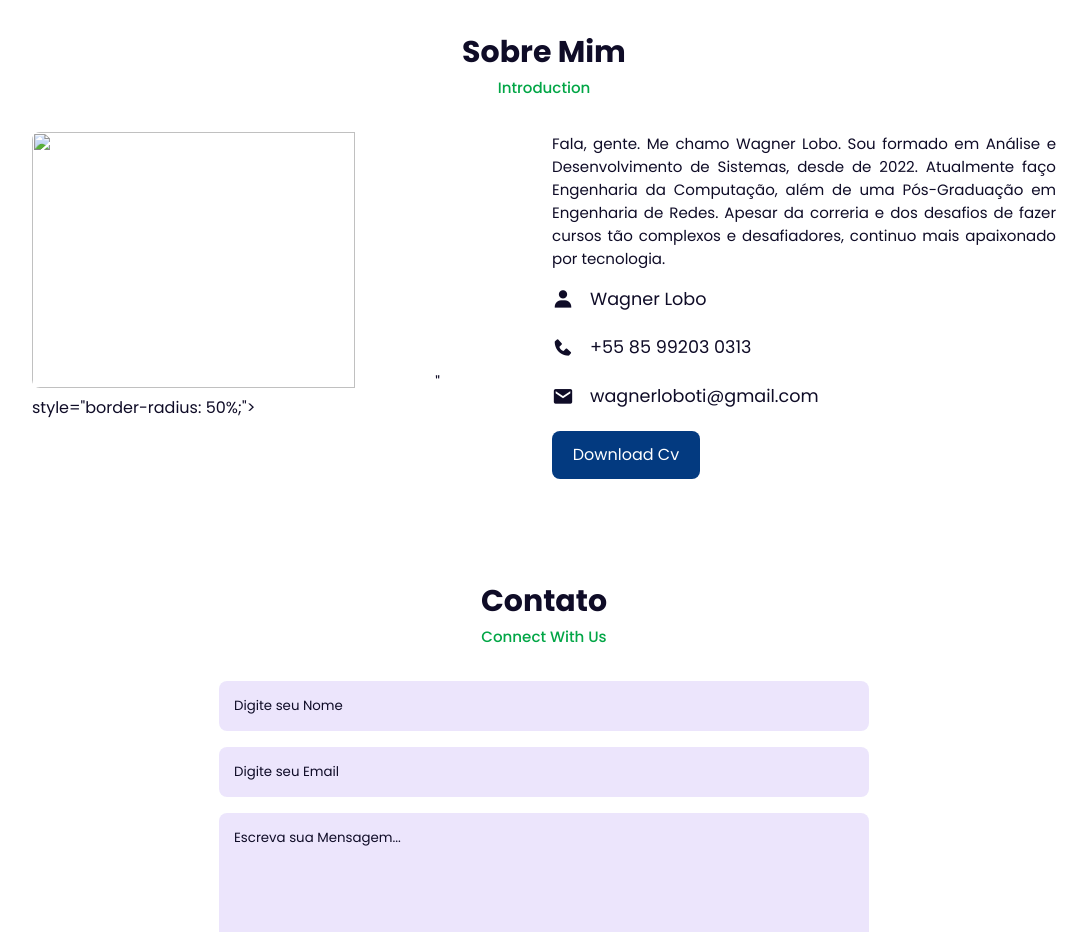
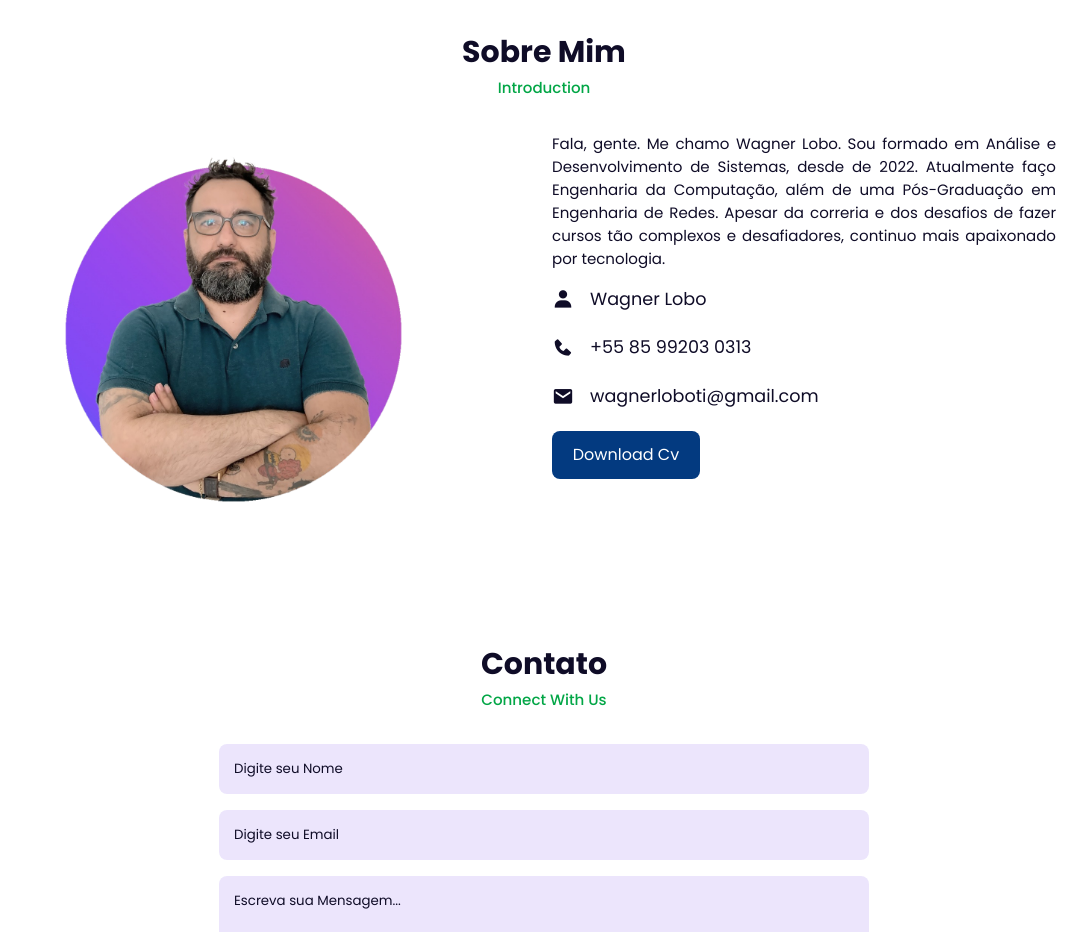
Before and after one commit to wagnerlobo/landpage, a plain HTML site: page index.html in a window 1280 px wide. Shown: the part 820-1752 px from the top of the page, without its empty margins (96-1183 px from the left). Drawn offline with nearby package versions, Linux system fonts and the light colour scheme.

Commit message:
Update index.html

```diff
--- a/index.html
+++ b/index.html
@@ -64,10 +64,7 @@
 
     <div class="about-container">
         <div class="about-img">
-            <img src="img/<svg xmlns="http://www.w3.org/2000/svg" width="256" height="256" viewBox="0 0 256 256"><g
-            fill="none"><rect width="256" height="256" fill="#f0db4f" rx="60"/><path fill="#323330" d="m67.312 213.932l19.59-11.856c3.78
-            6.701 7.218 12.371 15.465 12.371c7.905 0 12.889-3.092 12.889-15.12v-81.798h24.058v82.138c0 24.917-14.606 36.259-35.916 36.259c-19.245
-            0-30.416-9.967-36.087-21.996m85.07-2.576l19.588-11.341c5.157 8.421 11.859 14.607 23.715 14.607c9.969 0 16.325-4.984 16.325-11.858c0-8.248-6.53-11.17-17.528-15.98l-6.013-2.579c-17.357-7.388-28.871-16.668-28.871-36.258c0-18.044 13.748-31.792 35.229-31.792c15.294 0 26.292 5.328 34.196 19.247l-18.731 12.029c-4.125-7.389-8.591-10.31-15.465-10.31c-7.046 0-11.514 4.468-11.514 10.31c0 7.217 4.468 10.139 14.778 14.608l6.014 2.577c20.449 8.765 31.963 17.699 31.963 37.804c0 21.654-17.012 33.51-39.867 33.51c-22.339 0-36.774-10.654-43.819-24.574"/></g></svg>" style="border-radius: 50%;">
+            <img src="img/usar.png" alt="">
         </div>
         <div class="about-text">
             <p>Fala, gente. Me chamo Wagner Lobo. Sou formado em Análise e Desenvolvimento de Sistemas, desde de 2022. Atualmente faço Engenharia da Computação,
```
